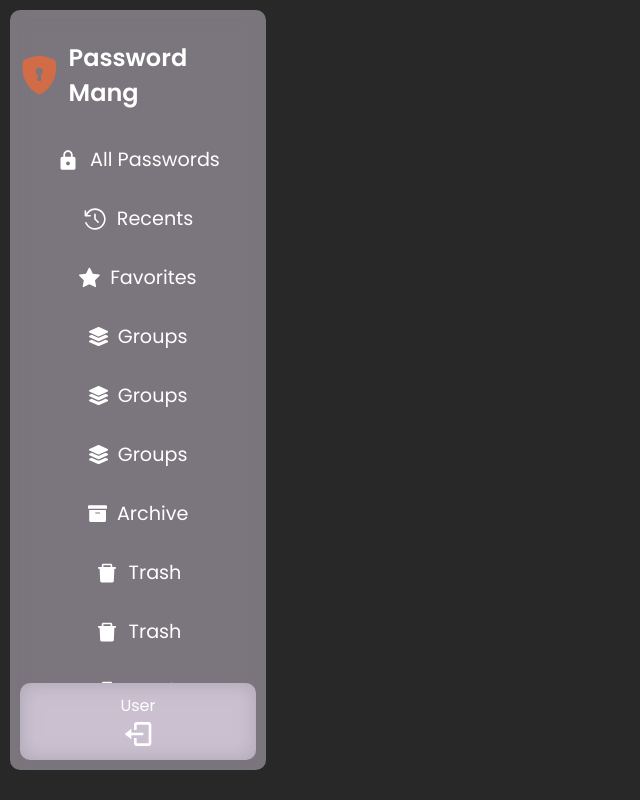
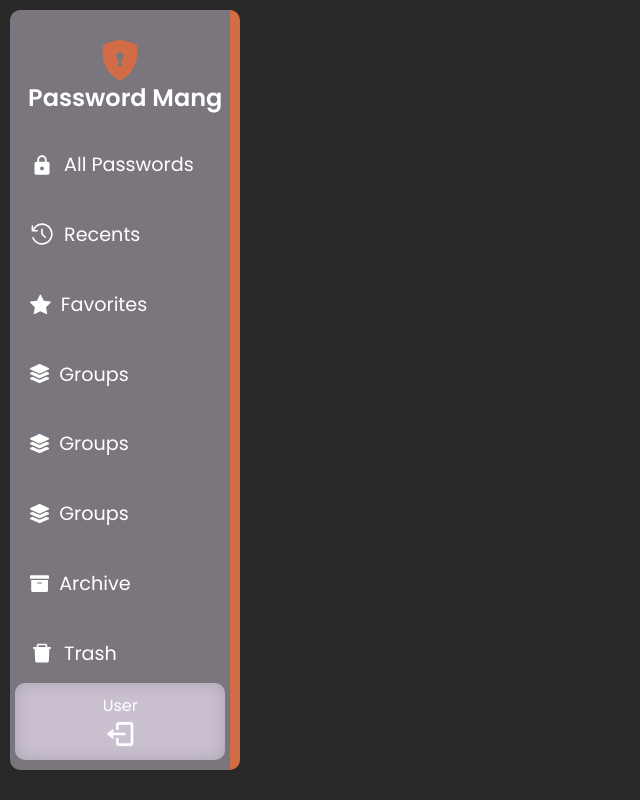
Before and after one commit to 404-Runtime-Terror/Password-Manager-Frontend, a Next.js app: page /components/Navbar in a window 1280 px wide. Shown: the whole page, without its empty margins (0-640 px from the left). Built offline with nearby package versions, Linux system fonts and the light colour scheme.

Commit message:
change the file path

```diff
--- a/pages/components/Navbar/index.jsx
+++ b/pages/components/Navbar/index.jsx
@@ -57,30 +57,6 @@ const Navbar = () => {
             <AiFillDelete size="1.5rem" className={style.Navbar_Menu_icon} />
             <span>trash</span>
           </li>
-          <li>
-            <AiFillDelete size="1.5rem" className={style.Navbar_Menu_icon} />
-            <span>trash</span>
-          </li>
-          <li>
-            <AiFillDelete size="1.5rem" className={style.Navbar_Menu_icon} />
-            <span>trash</span>
-          </li>
-          <li>
-            <AiFillDelete size="1.5rem" className={style.Navbar_Menu_icon} />
-            <span>trash</span>
-          </li>
-          <li>
-            <AiFillDelete size="1.5rem" className={style.Navbar_Menu_icon} />
-            <span>trash</span>
-          </li>
-          <li>
-            <AiFillDelete size="1.5rem" className={style.Navbar_Menu_icon} />
-            <span>trash</span>
-          </li>
-          <li>
-            <AiFillDelete size="1.5rem" className={style.Navbar_Menu_icon} />
-            <span>trash</span>
-          </li>
         </ul>
 
         <div className={style.user}>
--- a/pages/components/Navbar/style.module.css
+++ b/pages/components/Navbar/style.module.css
@@ -3,7 +3,8 @@
   background-color: rgba(247, 236, 255, 0.4);
   backdrop-filter: blur(10px);
   color: var(--textcolor);
-  padding: 10px;
+  padding: 10px 0px;
+  padding-left: 10px;
   margin: 10px;
   display: flex;
   flex-direction: column;
@@ -11,15 +12,16 @@
   align-items: center;
   top: 0;
   left: 0;
-  width: 20%;
+  width: 18%;
   height: 95%;
   border-radius: var(--border-radius);
   z-index: 100;
+  border-right: solid 10px var(--primary-color);
 }
 
 .Logo {
   display: flex;
-  flex-direction: row;
+  flex-direction: column;
   justify-content: center;
   align-items: center;
   width: 100%;
@@ -52,7 +54,7 @@
 
 .Navbar_Menu li {
   display: flex;
-  justify-content: center;
+  justify-content: flex-start;
   align-items: center;
   width: 100%;
   margin: 10px 0;
@@ -60,8 +62,8 @@
   font-size: 1.2rem;
   cursor: pointer;
   padding: 5px 10px;
-  border-radius: 5px;
-  transition: 0.3s ease-in-out;
+  border-radius: 5px 0 0 5px;
+  transition: 0.2s ease-in-out;
 }
 
 .Navbar_Menu li:hover {
@@ -88,6 +90,7 @@
   align-items: center;
   width: 100%;
   padding: 10px 0;
+  margin-right: 10px;
   border-radius: var(--border-radius);
   background-color: rgba(247, 236, 255, 0.4);
   backdrop-filter: blur(10px);
--- a/pages/components/Login/forgotpassword.jsx
+++ b/pages/components/Pages/LoginPage/Login/ForgotPassword/forgotpassword.jsx
@@ -18,7 +18,7 @@ import { AiFillEye, AiFillEyeInvisible } from "react-icons/ai";
 import { toast } from "react-toastify";
 
 // import loder
-import Loader from "../Loader";
+import Loader from "../../../../Loader";
 
 const ForgotPassword = (props) => {
   // to change the text of button
--- a/pages/components/Login/index.jsx
+++ b/pages/components/Pages/LoginPage/Login/index.jsx
@@ -15,13 +15,13 @@ import { FcGoogle } from "react-icons/fc";
 
 // google login component
 import { useGoogleLogin } from "@react-oauth/google";
-import ForgotPassword from "./forgotpassword";
+import ForgotPassword from "./ForgotPassword/forgotpassword";
 
 // import toast
 import { toast } from "react-toastify";
 
 // import loder
-import Loader from "../Loader";
+import Loader from "../../../Loader";
 
 const Login = (props) => {
   // var to check is login page visable
--- a/pages/components/SignUp/index.jsx
+++ b/pages/components/Pages/LoginPage/SignUp/index.jsx
@@ -12,7 +12,7 @@ import { SiGmail } from "react-icons/si";
 import { FcGoogle } from "react-icons/fc";
 
 // loader component
-import Loader from "../Loader";
+import Loader from "../../../Loader";
 
 // import axios for fetch data from google
 import axios from "axios";
--- a/pages/components/Pages/LoginPage/index.jsx
+++ b/pages/components/Pages/LoginPage/index.jsx
@@ -4,8 +4,8 @@ import React, { useState } from "react";
 import style from "./style.module.css";
 
 // import login and signup component
-import Login from "../../Login/index";
-import Signup from "../../SignUp/index";
+import Login from "./Login/index";
+import Signup from "./SignUp/index";
 
 // import framer motion
 import { motion } from "framer-motion";
```
Also changed, not shown: pages/components/Pages/LoginPage/Login/ForgotPassword/forgot.module.css (renamed from pages/components/Login/forgot.module.css), pages/components/Pages/LoginPage/Login/style.module.css (renamed from pages/components/Login/style.module.css), pages/components/Pages/LoginPage/SignUp/style.module.css (renamed from pages/components/SignUp/style.module.css).
